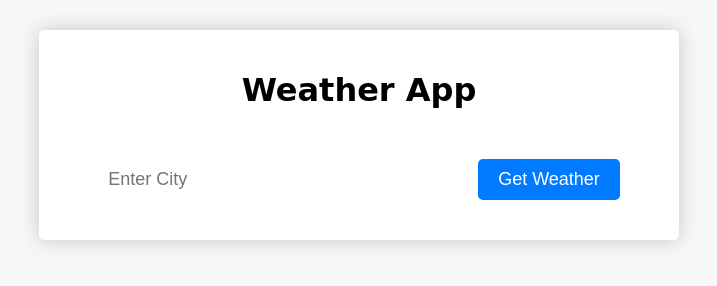
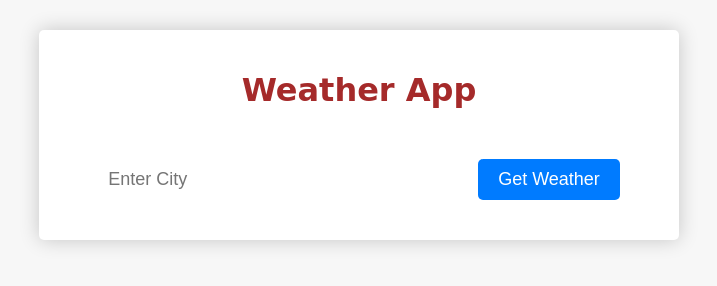
Before and after one commit to Rajkumar-14/weather_of_cities, a plain HTML site: page index.html in a window 1280 px wide. Shown: the whole page, without its empty margins (281-998 px from the left). Drawn offline with Linux system fonts and the light colour scheme.

Commit message:
change color

```diff
--- a/index.html
+++ b/index.html
@@ -8,7 +8,7 @@
 </head>
 <body>
     <div class="container">
-      <h1>Weather App</h1>
+      <h1 style="color: brown;">Weather App</h1>
       <form>
         <input type="text" id="city-input" placeholder="Enter City" />
         <input type="submit" value="Get Weather" />
```
